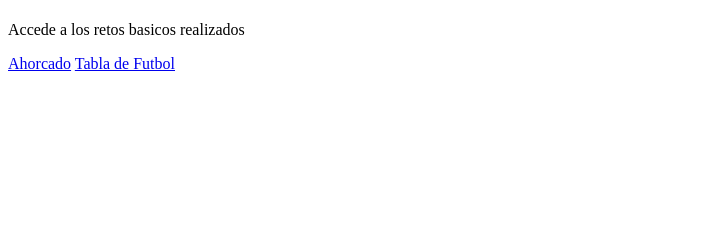
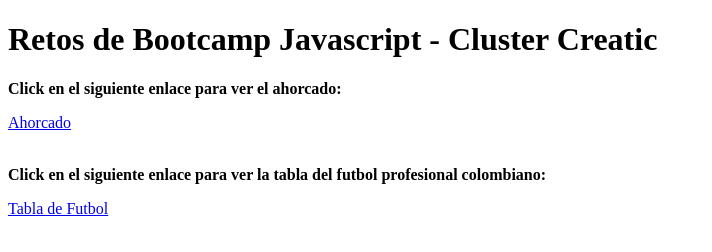
Before and after one commit to creaticjs/cfordonez, a plain HTML site: page index.html in a window 1280 px wide. Shown: the whole page, without its empty margins (0-712 px from the left). Drawn offline with Linux system fonts and the light colour scheme.

Commit message:
update index

```diff
--- a/index.html
+++ b/index.html
@@ -7,10 +7,16 @@
     <title>Retos Cortos JS-cfordonez</title>
 </head>
 <body>
-	<h1 style="align:center"></h1>
-	<p>Accede a los retos basicos realizados</p>
-	<a href="clase1/ahorcado">Ahorcado</a>
-	<a href="clase4/">Tabla de Futbol</a>
+	<h1 style="align-content: center">Retos de Bootcamp Javascript -  Cluster Creatic</h1>
+    <div>
+        <p><strong>Click en el siguiente enlace para ver el ahorcado: </strong></p>
+        <a href="clase1/ahorcado">Ahorcado</a>
+    </div>
+    <br>
+    <div>
+            <p><strong>Click en el siguiente enlace para ver la tabla del futbol profesional colombiano: </strong></p>
+            <a href="clase4/">Tabla de Futbol</a>
+        </div>
 
 </body>
 </html>
```
